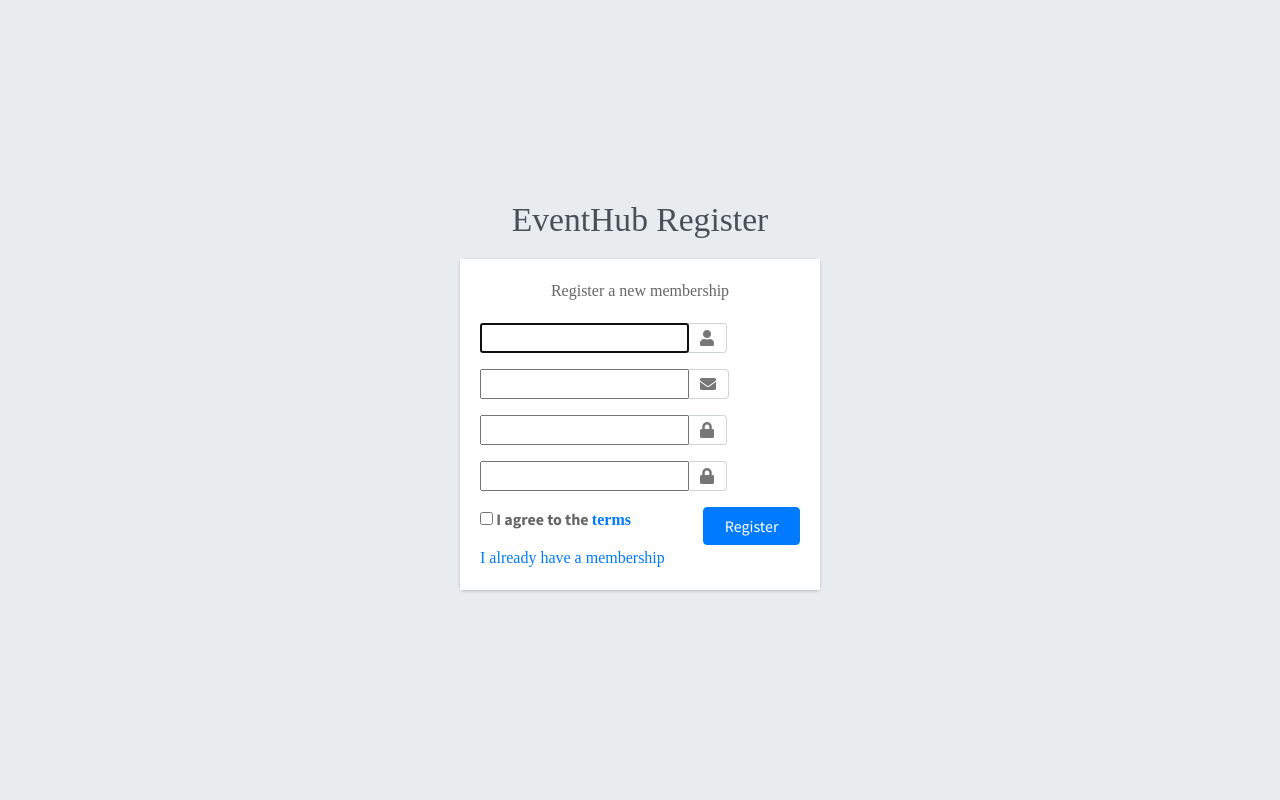
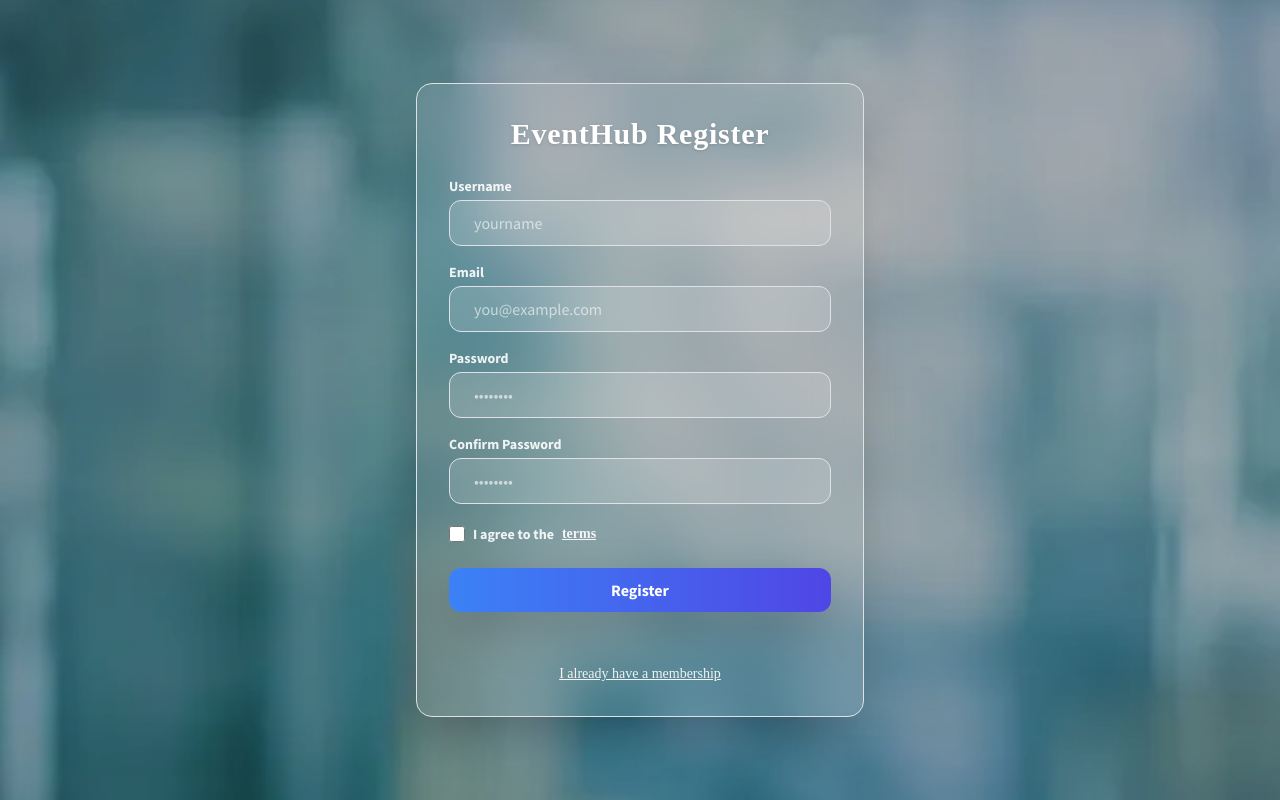
Before and after one commit to pravin-kavthale/EventHub, a Django app: page /register/ in a window 1280 px wide. Run offline with Django 5.2, Linux system fonts and the light colour scheme; some libraries are stand-ins or nearby versions.

Commit message:
Enhance registration page design with new background image and improved layout

```diff
--- a/templates/register.html
+++ b/templates/register.html
@@ -9,85 +9,123 @@
   {% include 'base/header.html' %}
   <link rel="stylesheet" href="https://code.ionicframework.com/ionicons/2.0.1/css/ionicons.min.css">
   <link href="https://fonts.googleapis.com/css?family=Source+Sans+Pro:300,400,400i,700" rel="stylesheet">
+  <script src="https://cdn.tailwindcss.com"></script>
+
 </head>
-<body class="hold-transition register-page">
-<div class="register-box">
-  <div class="register-logo">
-    <a href="#"><b>EventHub</b> Register</a>
-  </div>
+<body class="min-h-screen">
+  <div class="relative min-h-screen bg-cover bg-center" style="background-image: url('{% static 'img/login-background.png' %}')">
+    <!-- subtle dark overlay for contrast -->
+    <div class="absolute inset-0 bg-black/30"></div>
 
-  <div class="card">
-    <div class="card-body register-card-body">
-      <p class="login-box-msg">Register a new membership</p>
+    <div class="relative z-10 flex items-center justify-center min-h-screen px-4">
+      <div class="w-full max-w-md bg-white/10 backdrop-blur-xl border border-white/20 rounded-2xl shadow-2xl p-8">
 
-      <form action="" method="post">
-        {% csrf_token %}
-        <div class="input-group mb-3">
-          {{ form.username }}
-          <div class="input-group-append">
-            <div class="input-group-text">
-              <span class="fas fa-user"></span>
-            </div>
+        <!-- Logo / Title -->
+        <h1 class="text-center text-3xl font-semibold tracking-wide text-white drop-shadow mb-6">
+          <span class="font-bold">EventHub</span> Register
+        </h1>
+
+        <!-- Flash messages -->
+        {% if messages %}
+          <div class="space-y-2 mb-4">
+            {% for message in messages %}
+              <div class="text-sm rounded-lg px-3 py-2
+                          {% if message.tags == 'success' %} bg-green-500/20 text-green-100 border border-green-400/40
+                          {% elif message.tags == 'error' or message.tags == 'danger' %} bg-red-500/20 text-red-100 border border-red-400/40
+                          {% else %} bg-white/10 text-white border border-white/20 {% endif %}">
+                {{ message }}
+              </div>
+            {% endfor %}
           </div>
+        {% endif %}
+
+        <!-- Form -->
+        <form action="" method="post" class="space-y-4">
+          {% csrf_token %}
+
+          <!-- username -->
+          <div>
+            <label for="id_username" class="block text-sm text-white/90 mb-1">Username</label>
+            <input
+              id="id_username" name="username" type="text" required
+              value="{{ form.username.value|default_if_none:'' }}"
+              class="w-full rounded-xl bg-white/15 border border-white/25 placeholder-white/60 text-white
+                     focus:outline-none focus:ring-2 focus:ring-white/60 focus:border-transparent
+                     px-4 py-2.5"
+              placeholder="yourname" />
+            {% if form.username.errors %}
+              <p class="mt-1 text-xs text-red-200">{{ form.username.errors|striptags }}</p>
+            {% endif %}
+          </div>
+
+          <!-- email -->
+          <div>
+            <label for="id_email" class="block text-sm text-white/90 mb-1">Email</label>
+            <input
+              id="id_email" name="email" type="email" required
+              value="{{ form.email.value|default_if_none:'' }}"
+              class="w-full rounded-xl bg-white/15 border border-white/25 placeholder-white/60 text-white
+                     focus:outline-none focus:ring-2 focus:ring-white/60 focus:border-transparent
+                     px-4 py-2.5"
+              placeholder="you@example.com" />
+            {% if form.email.errors %}
+              <p class="mt-1 text-xs text-red-200">{{ form.email.errors|striptags }}</p>
+            {% endif %}
+          </div>
+
+          <!-- password1 -->
+          <div>
+            <label for="id_password1" class="block text-sm text-white/90 mb-1">Password</label>
+            <input
+              id="id_password1" name="password1" type="password" required
+              class="w-full rounded-xl bg-white/15 border border-white/25 placeholder-white/60 text-white
+                     focus:outline-none focus:ring-2 focus:ring-white/60 focus:border-transparent
+                     px-4 py-2.5"
+              placeholder="••••••••" />
+            {% if form.password1.errors %}
+              <p class="mt-1 text-xs text-red-200">{{ form.password1.errors|striptags }}</p>
+            {% endif %}
+          </div>
+
+          <!-- password2 -->
+          <div>
+            <label for="id_password2" class="block text-sm text-white/90 mb-1">Confirm Password</label>
+            <input
+              id="id_password2" name="password2" type="password" required
+              class="w-full rounded-xl bg-white/15 border border-white/25 placeholder-white/60 text-white
+                     focus:outline-none focus:ring-2 focus:ring-white/60 focus:border-transparent
+                     px-4 py-2.5"
+              placeholder="••••••••" />
+            {% if form.password2.errors %}
+              <p class="mt-1 text-xs text-red-200">{{ form.password2.errors|striptags }}</p>
+            {% endif %}
+          </div>
+
+          <!-- terms -->
+          <div class="flex items-center justify-between pt-1">
+            <label class="flex items-center gap-2 text-sm text-white/90">
+              <input id="agreeTerms" name="terms" value="agree" type="checkbox"
+                     class="h-4 w-4 rounded border-white/40 bg-white/10 text-white focus:ring-white/60" />
+              I agree to the <a href="#" class="underline hover:text-white">terms</a>
+            </label>
+          </div>
+
+          <!-- submit -->
+          <button type="submit"
+                  class="w-full rounded-xl py-2.5 font-semibold text-white
+                         bg-gradient-to-r from-blue-500 to-indigo-600
+                         hover:from-indigo-600 hover:to-blue-500 transition shadow-lg">
+            Register
+          </button>
+        </form>
+
+        <!-- footer link -->
+        <div class="text-center mt-5">
+          <a href="#" class="text-sm text-white/90 hover:text-white underline">I already have a membership</a>
         </div>
-
-        <div class="input-group mb-3">
-          {{ form.email }}
-          <div class="input-group-append">
-            <div class="input-group-text">
-              <span class="fas fa-envelope"></span>
-            </div>
-          </div>
-        </div>
-
-        <div class="input-group mb-3">
-          {{ form.password1 }}
-          <div class="input-group-append">
-            <div class="input-group-text">
-              <span class="fas fa-lock"></span>
-            </div>
-          </div>
-        </div>
-
-        <div class="input-group mb-3">
-          {{ form.password2 }}
-          <div class="input-group-append">
-            <div class="input-group-text">
-              <span class="fas fa-lock"></span>
-            </div>
-          </div>
-        </div>
-
-        <div class="row">
-          <div class="col-8">
-            <div class="icheck-primary">
-              <input type="checkbox" id="agreeTerms" name="terms" value="agree">
-              <label for="agreeTerms">
-                I agree to the <a href="#">terms</a>
-              </label>
-            </div>
-          </div>
-          <div class="col-4">
-            <button type="submit" class="btn btn-primary btn-block">Register</button>
-          </div>
-        </div>
-      </form>
-
-      <!-- Messages block -->
-      {% if messages %}
-        {% for message in messages %}
-          <div class="alert alert-{{ message.tags }}">
-            {{ message }}
-          </div>
-        {% endfor %}
-      {% endif %}
-
-      <a href="#" class="text-center">I already have a membership</a>
+      </div>
     </div>
   </div>
-</div>
+</body>
 
-{% include 'base/js.html' %}
-
-</body>
 </html>
```
Also changed, not shown: db.sqlite3, static/img/login-background.png (added).
